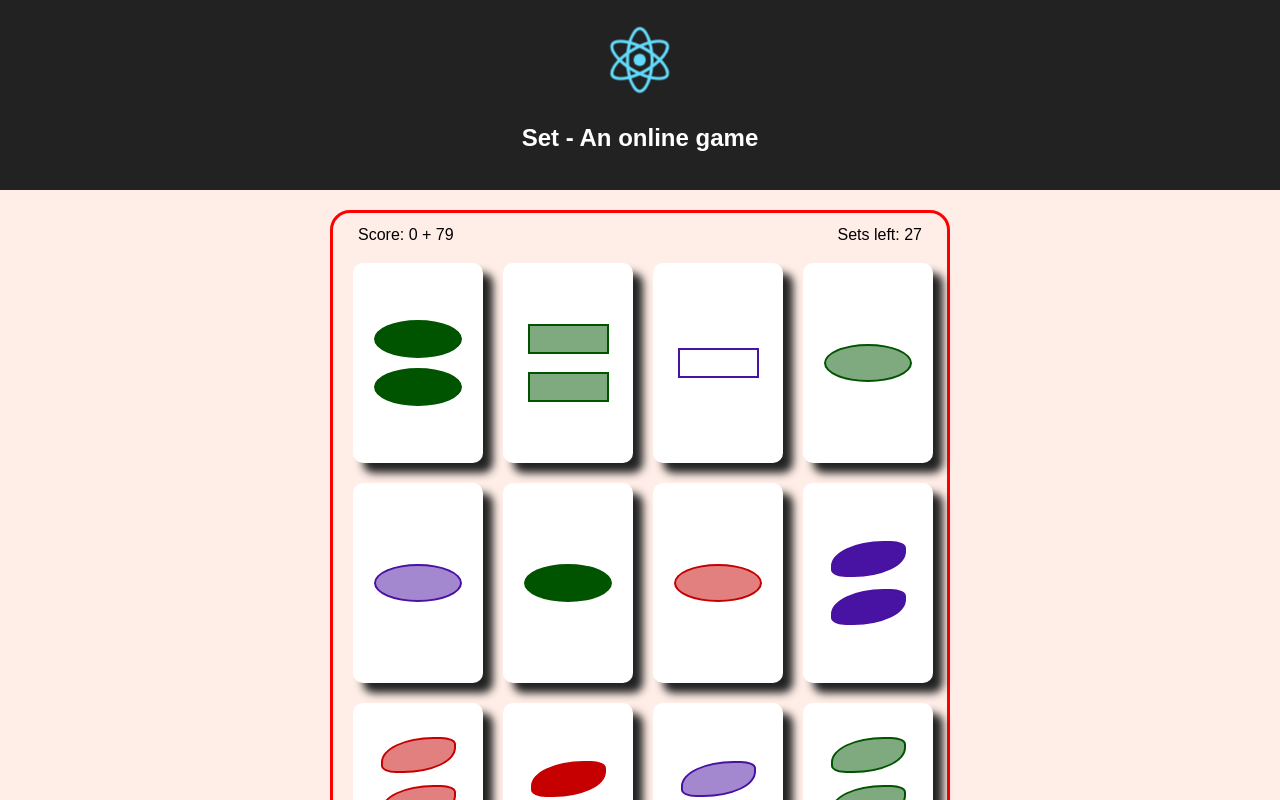
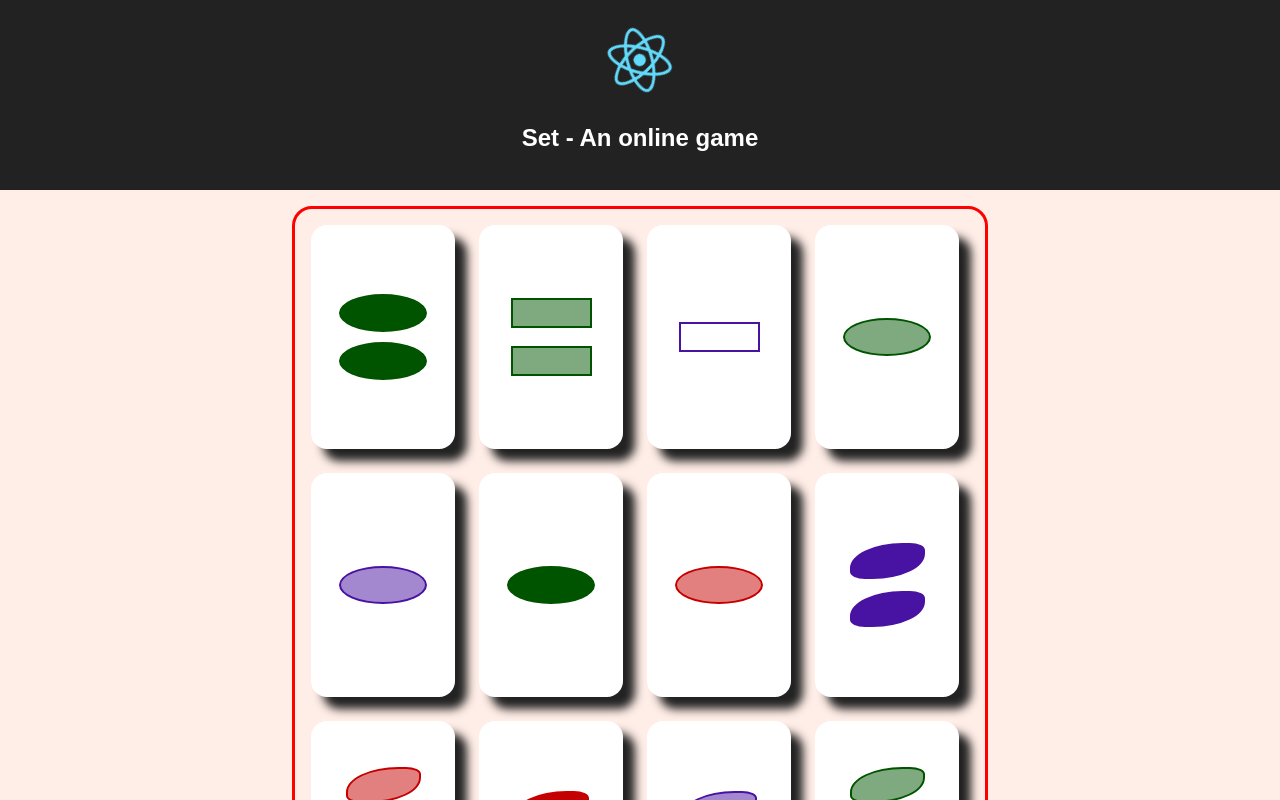
Before and after one commit to HildoBijl/Set, a React (Create React App) app: page / in a window 1280 px wide. Shown: the top 800 px of the page. Built offline with nearby package versions, Linux system fonts and the light colour scheme.

Commit message:
First part of transitioning to variable-sized cards

```diff
--- a/src/components/Card/Card.css
+++ b/src/components/Card/Card.css
@@ -1,16 +1,16 @@
 .card {
   background: white;
-  border-radius: 10px;
-  box-shadow: 10px 10px 8px #222;
+  border-radius: 2vh;
+  box-shadow: 1.5vh 1.5vh 1.2vh #222;
   cursor: pointer;
   display: flex;
   flex-direction: column;
   font-size: 30px;
-  height: 200px;
+  height: 28vh;
   justify-content: center;
   position: absolute;
   transition: 0.5s;
-  width: 130px;
+  width: 18vh;
 }
 
 .card.selected {
@@ -18,34 +18,34 @@
 }
 
 .card.y0 {
-  top: 10px;
+  top: 2vh;
 }
 .card.y1 {
-  top: 230px;
+  top: 33vh;
 }
 .card.y2 {
-  top: 450px;
+  top: 64vh;
 }
 .card.x0 {
-  left: 20px;
+  left: 2vh;
 }
 .card.x1 {
-  left: 170px;
+  left: 23vh;
 }
 .card.x2 {
-  left: 320px;
+  left: 44vh;
 }
 .card.x3 {
-  left: 470px;
+  left: 65vh;
 }
 .card.x4 {
-  left: 620px;
+  left: 86vh;
 }
 .card.x5 {
-  left: 770px;
+  left: 97vh;
 }
 .card.x6 {
-  left: 920px;
+  left: 118vh;
 }
 
 .card .shape {
--- a/src/components/Set/Set.css
+++ b/src/components/Set/Set.css
@@ -2,16 +2,16 @@
   border: 3px solid red;
   border-radius: 20px;
   box-sizing: border-box;
-  height: 710px;
-  margin: 20px auto;
-  min-width: 170px;
+  height: 96vh;
+  margin: 2vh auto;
+  min-width: 14vw;
 }
 
 .set .info {
   display: flex;
   flex-flow: row nowrap;
   font-size: 16px;
-  height: 40px;
+  height: 7vh;
   justify-content: space-between;
   padding: 13px 25px;
   width: 100%;
@@ -69,26 +69,26 @@
 }
 
 .set.w0 {
-  width: 20px;
+  width: 3vh;
 }
 .set.w1 {
-  width: 170px;
+  width: 24vh;
 }
 .set.w2 {
-  width: 320px;
+  width: 45vh;
 }
 .set.w3 {
-  width: 470px;
+  width: 66vh;
 }
 .set.w4 {
-  width: 620px;
+  width: 87vh;
 }
 .set.w5 {
-  width: 770px;
+  width: 108vh;
 }
 .set.w6 {
-  width: 920px;
+  width: 129vh;
 }
 .set.w7 {
-  width: 1070px;
+  width: 150vh;
 }
--- a/src/components/Set/Set.js
+++ b/src/components/Set/Set.js
@@ -53,10 +53,10 @@ class Set extends Component {
           {gameOver: this.props.gameOver}
         )}
       >
-        <div className="info">
+        {/*}<div className="info">
           <div className="score">Score: {Math.round(this.props.score)} + {Math.round(this.state.pointsLeft)}</div>
           <div className="setsLeft">Sets left: {27 - (cardsUsed - table.length) / 3}</div>
-        </div>
+        </div> TODO: PUT BACK */}
         <div className="cards">
           {table.map((cardIndex, pos) => <Card
             key={cardIndex}
```
